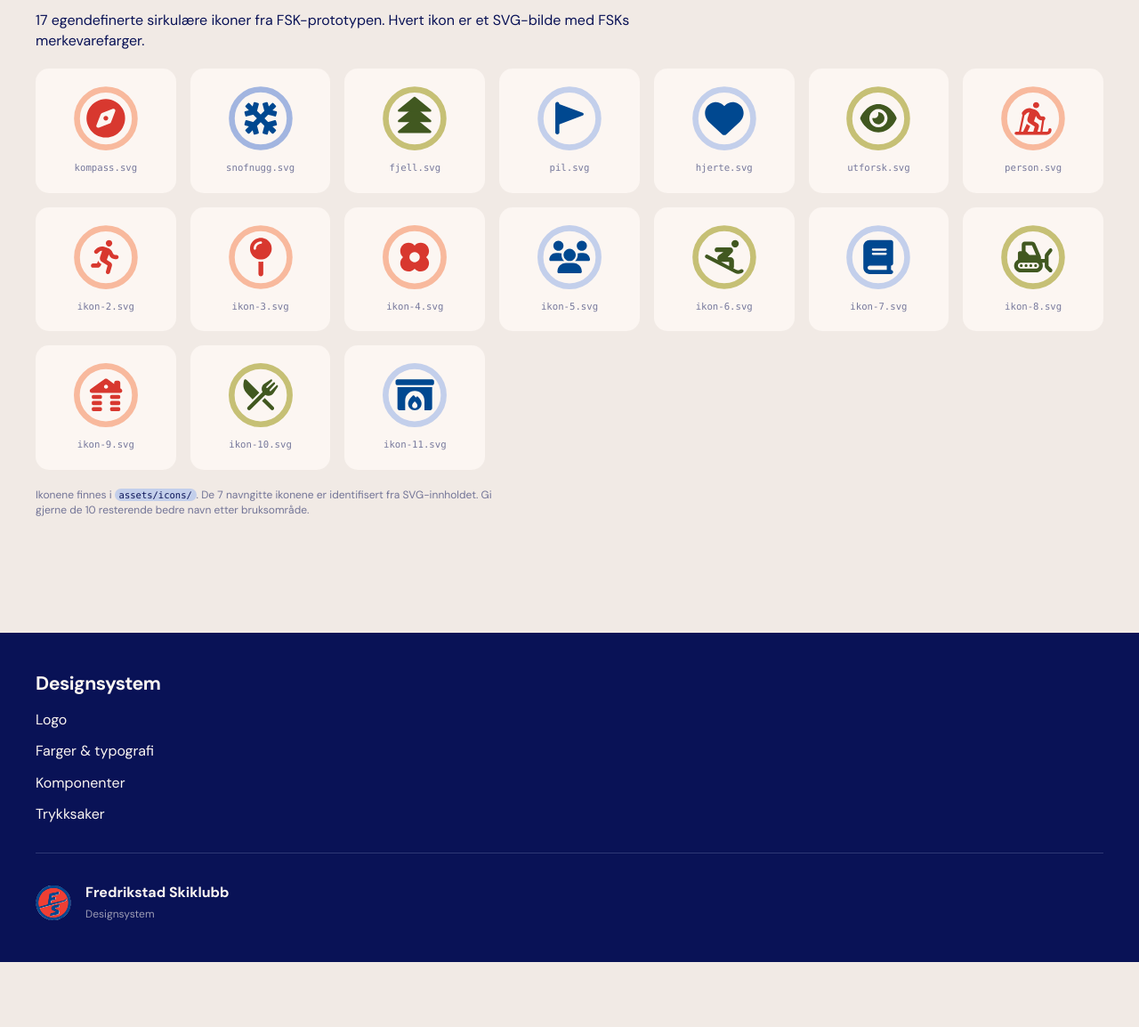
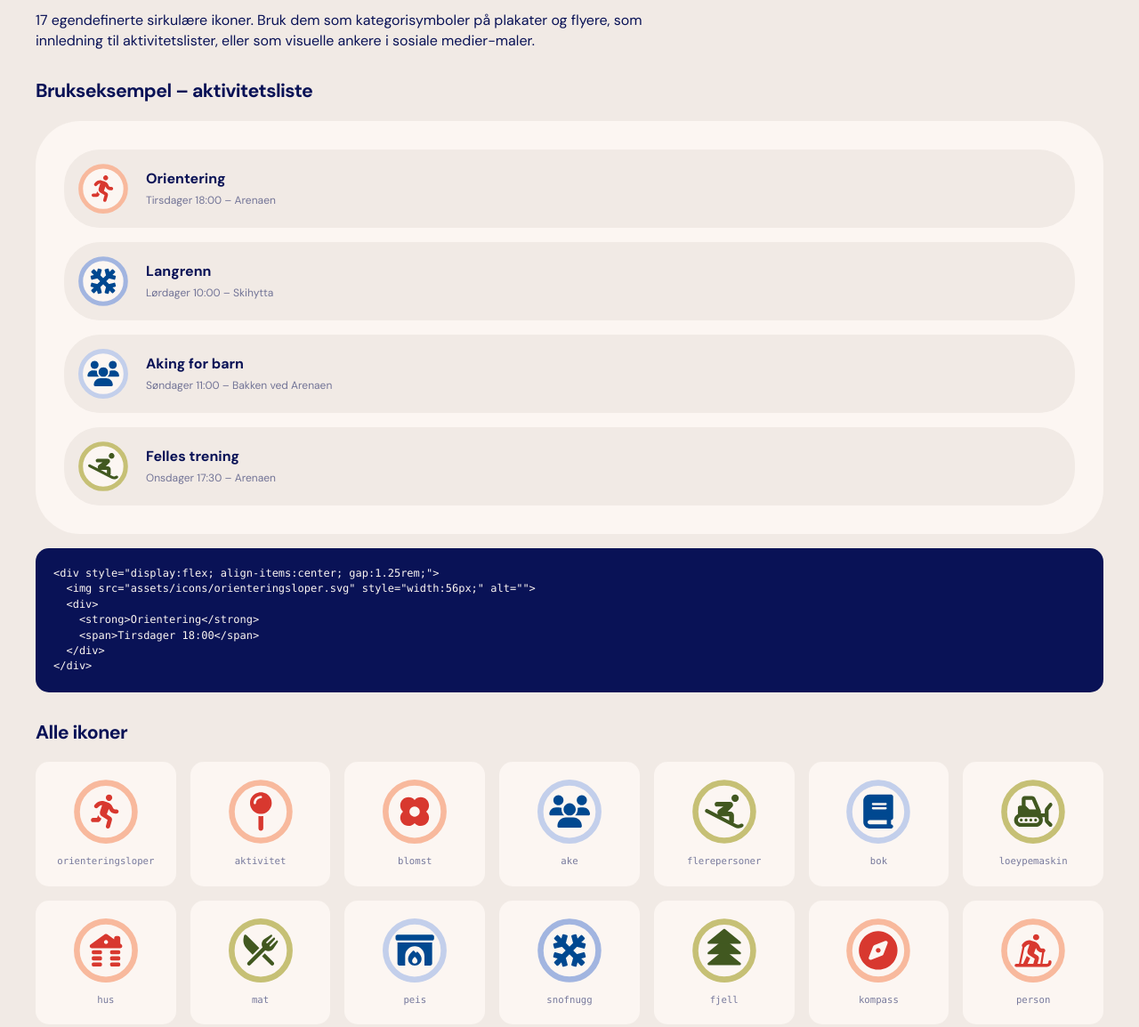
Before and after one commit to brage/fskdesign, a plain HTML site: page pages/komponenter.html in a window 1280 px wide. Shown: the part 3980-5134 px from the top of the page at 89% size. Before the commit the page ends 5061 px from the top, so only its background shows below. Drawn offline with Linux system fonts and the light colour scheme.

Commit message:
Name all 17 icons and integrate them into templates
- Rename ikon-2..11 to semantic names: orienteringsloper, aktivitet,
  blomst, ake, flerepersoner, bok, loeypemaskin, hus, mat, peis
- Add icon activity list to plakat-a4 template (4 rows with icon +
  activity name + time/place in offwhite pill rows)
- Add icon to flyer-a5 hero section above the title
- Add icon to sosiale-medier-1080 template body
- Update komponenter.html: live activity-list example showing icons
  in context, updated icon grid with all 17 semantic names

Co-Authored-By: Claude Sonnet 4.6 <noreply@anthropic.com>

```diff
--- a/pages/komponenter.html
+++ b/pages/komponenter.html
@@ -196,80 +196,58 @@
     <!-- Ikoner -->
     <section class="section" style="border-top:1px solid var(--color-line);">
       <h2>Ikoner</h2>
-      <p>17 egendefinerte sirkulære ikoner fra FSK-prototypen. Hvert ikon er et SVG-bilde med FSKs merkevarefarger.</p>
+      <p>17 egendefinerte sirkulære ikoner. Bruk dem som kategorisymboler på plakater og flyere, som innledning til aktivitetslister, eller som visuelle ankere i sosiale medier-maler.</p>
 
-      <div class="icon-grid" style="margin-top:var(--space-5);">
-        <div class="icon-item">
-          <img src="../assets/icons/kompass.svg" alt="Kompass">
-          <span>kompass.svg</span>
+      <!-- Brukseksempel -->
+      <h3 style="margin-top:var(--space-8);">Brukseksempel – aktivitetsliste</h3>
+      <div style="background:var(--color-offwhite); border-radius:var(--radius-2xl); padding:var(--space-8); margin-top:var(--space-5); display:grid; gap:var(--space-4);">
+        <div style="display:flex; align-items:center; gap:var(--space-5); padding:var(--space-4); background:var(--color-beige); border-radius:var(--radius-xl);">
+          <img src="../assets/icons/orienteringsloper.svg" style="width:56px;height:56px;flex-shrink:0;" alt="">
+          <div><strong>Orientering</strong><br><span style="font-size:var(--text-sm); color:var(--color-ink-soft);">Tirsdager 18:00 – Arenaen</span></div>
         </div>
-        <div class="icon-item">
-          <img src="../assets/icons/snofnugg.svg" alt="Snøfnugg">
-          <span>snofnugg.svg</span>
+        <div style="display:flex; align-items:center; gap:var(--space-5); padding:var(--space-4); background:var(--color-beige); border-radius:var(--radius-xl);">
+          <img src="../assets/icons/snofnugg.svg" style="width:56px;height:56px;flex-shrink:0;" alt="">
+          <div><strong>Langrenn</strong><br><span style="font-size:var(--text-sm); color:var(--color-ink-soft);">Lørdager 10:00 – Skihytta</span></div>
         </div>
-        <div class="icon-item">
-          <img src="../assets/icons/fjell.svg" alt="Fjell">
-          <span>fjell.svg</span>
+        <div style="display:flex; align-items:center; gap:var(--space-5); padding:var(--space-4); background:var(--color-beige); border-radius:var(--radius-xl);">
+          <img src="../assets/icons/ake.svg" style="width:56px;height:56px;flex-shrink:0;" alt="">
+          <div><strong>Aking for barn</strong><br><span style="font-size:var(--text-sm); color:var(--color-ink-soft);">Søndager 11:00 – Bakken ved Arenaen</span></div>
         </div>
-        <div class="icon-item">
-          <img src="../assets/icons/pil.svg" alt="Pil">
-          <span>pil.svg</span>
-        </div>
-        <div class="icon-item">
-          <img src="../assets/icons/hjerte.svg" alt="Hjerte">
-          <span>hjerte.svg</span>
-        </div>
-        <div class="icon-item">
-          <img src="../assets/icons/utforsk.svg" alt="Utforsk">
-          <span>utforsk.svg</span>
-        </div>
-        <div class="icon-item">
-          <img src="../assets/icons/person.svg" alt="Person">
-          <span>person.svg</span>
-        </div>
-        <div class="icon-item">
-          <img src="../assets/icons/ikon-2.svg" alt="Ikon">
-          <span>ikon-2.svg</span>
-        </div>
-        <div class="icon-item">
-          <img src="../assets/icons/ikon-3.svg" alt="Ikon">
-          <span>ikon-3.svg</span>
-        </div>
-        <div class="icon-item">
-          <img src="../assets/icons/ikon-4.svg" alt="Ikon">
-          <span>ikon-4.svg</span>
-        </div>
-        <div class="icon-item">
-          <img src="../assets/icons/ikon-5.svg" alt="Ikon">
-          <span>ikon-5.svg</span>
-        </div>
-        <div class="icon-item">
-          <img src="../assets/icons/ikon-6.svg" alt="Ikon">
-          <span>ikon-6.svg</span>
-        </div>
-        <div class="icon-item">
-          <img src="../assets/icons/ikon-7.svg" alt="Ikon">
-          <span>ikon-7.svg</span>
-        </div>
-        <div class="icon-item">
-          <img src="../assets/icons/ikon-8.svg" alt="Ikon">
-          <span>ikon-8.svg</span>
-        </div>
-        <div class="icon-item">
-          <img src="../assets/icons/ikon-9.svg" alt="Ikon">
-          <span>ikon-9.svg</span>
-        </div>
-        <div class="icon-item">
-          <img src="../assets/icons/ikon-10.svg" alt="Ikon">
-          <span>ikon-10.svg</span>
-        </div>
-        <div class="icon-item">
-          <img src="../assets/icons/ikon-11.svg" alt="Ikon">
-          <span>ikon-11.svg</span>
+        <div style="display:flex; align-items:center; gap:var(--space-5); padding:var(--space-4); background:var(--color-beige); border-radius:var(--radius-xl);">
+          <img src="../assets/icons/flerepersoner.svg" style="width:56px;height:56px;flex-shrink:0;" alt="">
+          <div><strong>Felles trening</strong><br><span style="font-size:var(--text-sm); color:var(--color-ink-soft);">Onsdager 17:30 – Arenaen</span></div>
         </div>
       </div>
+      <pre style="margin-top:var(--space-4);"><code>&lt;div style="display:flex; align-items:center; gap:1.25rem;"&gt;
+  &lt;img src="assets/icons/orienteringsloper.svg" style="width:56px;" alt=""&gt;
+  &lt;div&gt;
+    &lt;strong&gt;Orientering&lt;/strong&gt;
+    &lt;span&gt;Tirsdager 18:00&lt;/span&gt;
+  &lt;/div&gt;
+&lt;/div&gt;</code></pre>
 
-      <p style="margin-top:var(--space-5);" class="text-sm muted">Ikonene finnes i <code>assets/icons/</code>. De 7 navngitte ikonene er identifisert fra SVG-innholdet. Gi gjerne de 10 resterende bedre navn etter bruksområde.</p>
+      <!-- Alle ikoner -->
+      <h3 style="margin-top:var(--space-8);">Alle ikoner</h3>
+      <div class="icon-grid" style="margin-top:var(--space-5);">
+        <div class="icon-item"><img src="../assets/icons/orienteringsloper.svg" alt=""><span>orienteringsloper</span></div>
+        <div class="icon-item"><img src="../assets/icons/aktivitet.svg" alt=""><span>aktivitet</span></div>
+        <div class="icon-item"><img src="../assets/icons/blomst.svg" alt=""><span>blomst</span></div>
+        <div class="icon-item"><img src="../assets/icons/ake.svg" alt=""><span>ake</span></div>
+        <div class="icon-item"><img src="../assets/icons/flerepersoner.svg" alt=""><span>flerepersoner</span></div>
+        <div class="icon-item"><img src="../assets/icons/bok.svg" alt=""><span>bok</span></div>
+        <div class="icon-item"><img src="../assets/icons/loeypemaskin.svg" alt=""><span>loeypemaskin</span></div>
+        <div class="icon-item"><img src="../assets/icons/hus.svg" alt=""><span>hus</span></div>
+        <div class="icon-item"><img src="../assets/icons/mat.svg" alt=""><span>mat</span></div>
+        <div class="icon-item"><img src="../assets/icons/peis.svg" alt=""><span>peis</span></div>
+        <div class="icon-item"><img src="../assets/icons/snofnugg.svg" alt=""><span>snofnugg</span></div>
+        <div class="icon-item"><img src="../assets/icons/fjell.svg" alt=""><span>fjell</span></div>
+        <div class="icon-item"><img src="../assets/icons/kompass.svg" alt=""><span>kompass</span></div>
+        <div class="icon-item"><img src="../assets/icons/person.svg" alt=""><span>person</span></div>
+        <div class="icon-item"><img src="../assets/icons/pil.svg" alt=""><span>pil</span></div>
+        <div class="icon-item"><img src="../assets/icons/hjerte.svg" alt=""><span>hjerte</span></div>
+        <div class="icon-item"><img src="../assets/icons/utforsk.svg" alt=""><span>utforsk</span></div>
+      </div>
+      <p class="text-sm muted" style="margin-top:var(--space-5);">Alle ikoner finnes som SVG i <code>assets/icons/</code>. Anbefalt størrelse: 48–80px i trykksaker, 40–56px på web.</p>
     </section>
 
   </main>
```
Also changed, not shown: assets/templates/flyer-a5.html (+3 -1 lines), assets/templates/plakat-a4.html (+65 -2 lines), assets/templates/sosiale-medier-1080.html (+3 -1 lines), assets/icons/ake.svg (renamed from assets/icons/ikon-5.svg), assets/icons/aktivitet.svg (renamed from assets/icons/ikon-3.svg), assets/icons/blomst.svg (renamed from assets/icons/ikon-4.svg), assets/icons/bok.svg (renamed from assets/icons/ikon-7.svg), assets/icons/flerepersoner.svg (renamed from assets/icons/ikon-6.svg), assets/icons/hus.svg (renamed from assets/icons/ikon-9.svg), assets/icons/loeypemaskin.svg (renamed from assets/icons/ikon-8.svg), assets/icons/mat.svg (renamed from assets/icons/ikon-10.svg), assets/icons/orienteringsloper.svg (renamed from assets/icons/ikon-2.svg), assets/icons/peis.svg (renamed from assets/icons/ikon-11.svg).
